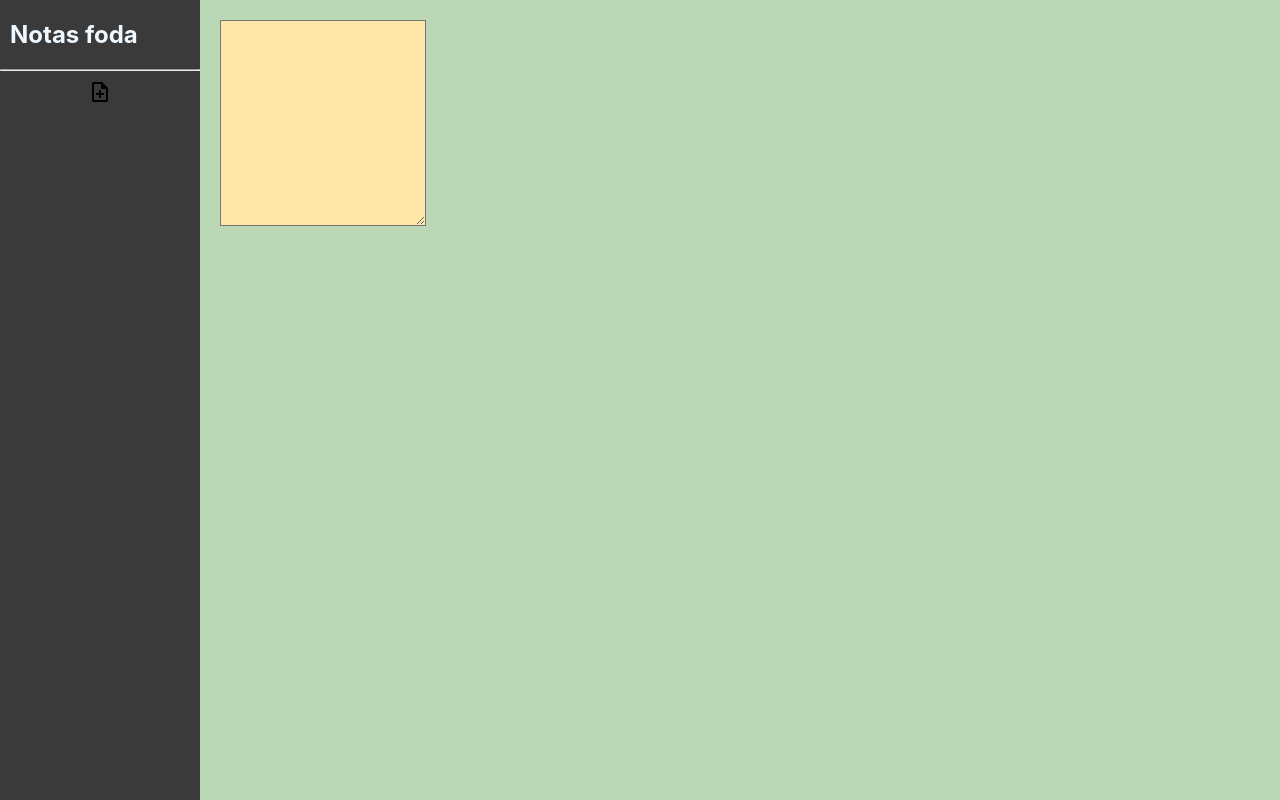
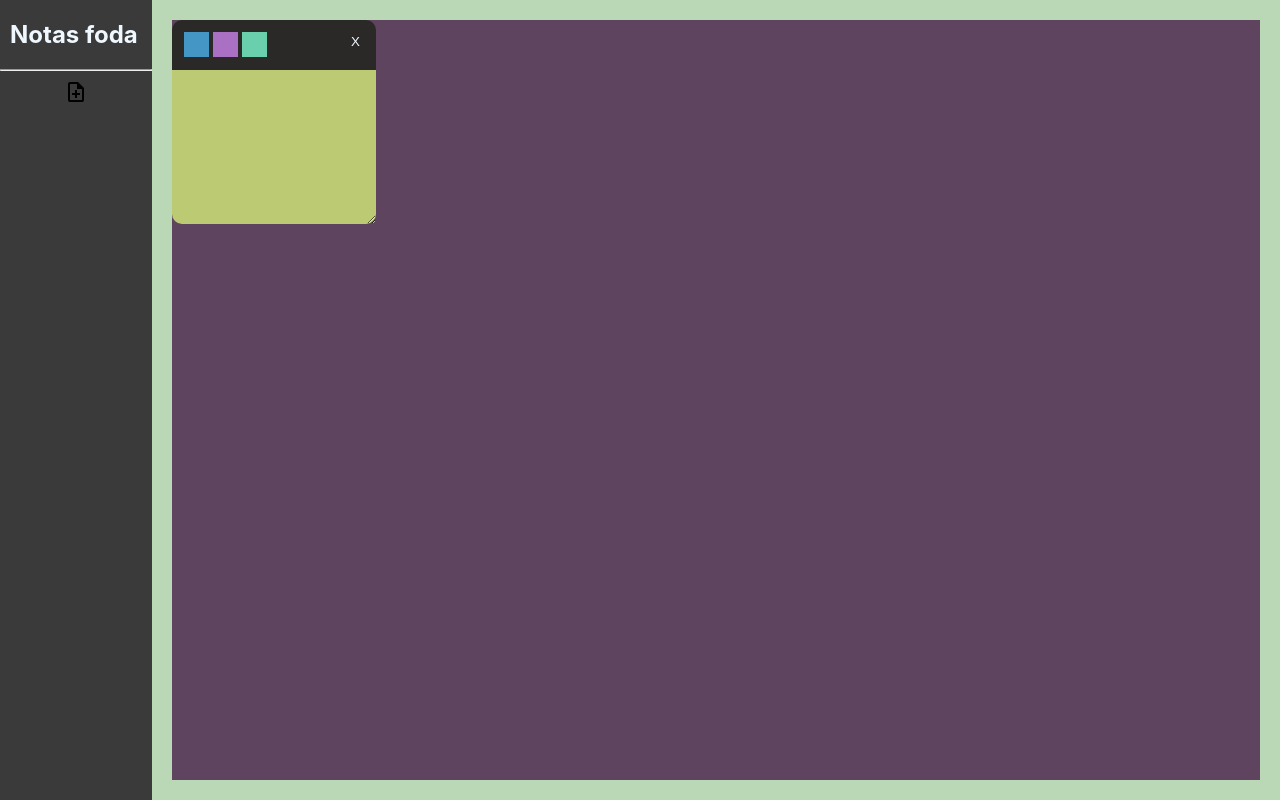
Before and after one commit to laychan25/dolist, a React (Create React App) app: page / in a window 1280 px wide. Both pictures are taken after a click on the button 100 px from the left and 93 px from the top of the page. Built offline with nearby package versions, Linux system fonts and the light colour scheme.

Commit message:
notas se movem e foco aplicado

```diff
--- a/src/Components/Nota/Nota.jsx
+++ b/src/Components/Nota/Nota.jsx
@@ -1,6 +1,7 @@
 import { useContext, useEffect, useRef, useState } from "react";
 import styles from "./nota.module.css";
 import { NotasContext } from "../../NotasContext";
+import React from "react";
 
 const Nota = () => {
   const { notas, setNotas } = useContext(NotasContext);
@@ -14,78 +15,146 @@ const Nota = () => {
 
   const [click, setClicado] = useState(false);
   const posicaoInicial = useRef({ x: 0, y: 0 });
-  const posicaoNotaInicial = useRef({ top: 0, left: 0 });
+  const posicaoNotaInicial = useRef({x: notas.left, y: notas.top});
+
   const notaArrastadaId = useRef(null);
 
-const [valorMovido, setValorMovido] = useState({ x: 0, y: 0 });
-  const [, setNovoValor] = useState({});
+  const valorMovido = useRef({ x: 0, y: 0 });
+
+
+  const containerRef = useRef(null);
+  const [tamanhoConteiner, seTamanho] = useState({ width: 0, height: 0 });
+
+  const notaWidth = 200;
+  const notaHeight = 200;
+  const padding = 20
+
+  const [zIndexMax , setIndex]= useState(2)
+  console.log(zIndexMax)
+
+  useEffect(() => {
+    if (containerRef.current) {
+      seTamanho({
+        width: containerRef.current.offsetWidth,
+       height: containerRef.current.offsetHeight,
+      });
+    }
+  }, []);
 
   const inicioNota = (e, id, notaTop, notaLeft) => {
     setClicado(true);
     posicaoInicial.current = { x: e.clientX, y: e.clientY };
     notaArrastadaId.current = id;
     posicaoNotaInicial.current = { top: notaTop, left: notaLeft };
+
   };
 
   const MoveNota = (e) => {
     if (click) {
-      setValorMovido({
+      valorMovido.current={
         x: e.clientX,
         y: e.clientY,
-      });
+      };
     }
+
   };
 
   const soltaNota = () => {
     const id = notaArrastadaId.current;
-    const deslocamentoX = valorMovido.x - posicaoInicial.current.x;
-    const deslocamentoY = valorMovido.y - posicaoInicial.current.y;
+
+    const maxX = tamanhoConteiner.width - notaWidth;
+    const maxY = tamanhoConteiner.height - notaHeight;
+
+    const deslocamentoX = valorMovido.current.x - posicaoInicial.current.x;
+    const deslocamentoY = valorMovido.current.y - posicaoInicial.current.y;
 
     const novaLeft = posicaoNotaInicial.current.left + deslocamentoX;
     const novaTop = posicaoNotaInicial.current.top + deslocamentoY;
 
-    setNovoValor({ top: novaTop, left: novaLeft });
-    handleMove(id, novaTop, novaLeft);
+
+    const novoX = Math.max(padding, Math.min(novaLeft, maxX));
+    const novoY = Math.max(padding, Math.min(novaTop, maxY));
+    handleMove(id, novoX, novoY);
     setClicado(false);
     notaArrastadaId.current = null;
+    posicaoNotaInicial.current = { top: 0, left: 0 };
+
   };
 
   useEffect(() => {
-    if (click === true) {
-      document.addEventListener("mousemove", (e) => MoveNota(e));
+  document.addEventListener("mousemove", MoveNota);
   document.addEventListener("mouseup", soltaNota);
-    }
+
   return () => {
     document.removeEventListener("mousemove", MoveNota);
     document.removeEventListener("mouseup", soltaNota);
   };
-  }, [click]);
+},);
 
-  const handleMove = (id, top, left) => {
+  const handleMove = (id, novoX, novoY) => {
     setNotas((prevNota) =>
-      prevNota.map((nota) =>
-         nota.id === id ? { ...nota, top, left } : nota
-      )
+      prevNota.map((nota) => (nota.id === id ? { ...nota, left:novoX, top:novoY } : nota))
     );
   };
 
+  const handleCor = (id, cor) => {
+    setNotas((prevNotas) =>
+      prevNotas.map((nota) => (nota.id === id ? { ...nota, cor: cor } : nota))
+    );
+  };
+
+  const handleFoco=(id)=>{
+     setNotas(prevNotas => prevNotas.map(nota=> nota.id === id ? {...nota, zIndex: zIndexMax }: nota ))
+     setIndex(prev=> prev + 1)
+  }
+
   return (
-    <>
+    <section ref={containerRef} className={styles.secao}>
       {notas.map((nota) => (
+        <React.Fragment key={nota.id}>
           <div
-          key={nota.id}
-          //onMouseDown={(e) => inicioNota(e, nota.id, nota.top, nota.left)}
-          style={{ position: 'absolute', left: `${nota.left}px`, top: `${nota.top}px` }}
-
+            onMouseDown={(e) => inicioNota(e, nota.id, nota.top, nota.left)}
+            style={{
+              position: "absolute",
+              left: `${nota.left}px`,
+              top: `${nota.top}px`,
+              zIndex: `${nota.zIndex}`
+            }}
           >
+            <header className={styles.cabecalho}>
+              <div>
+                <button
+                  className={`${styles.botao} ${styles.botaoAzul}`}
+                  onClick={() => handleCor(nota.id, "#4496c5")}
+                ></button>
+                <button
+                  className={`${styles.botao} ${styles.botaoRosa}`}
+                  onClick={() => handleCor(nota.id, "#a970c4")}
+                ></button>
+                <button
+                  className={`${styles.botao} ${styles.botaoVerde}`}
+                  onClick={() => handleCor(nota.id, "#6acfad")}
+                ></button>
+              </div>
+              <div>
+                <button className={styles.botaoApagar}>X</button>
+              </div>
+            </header>
             <textarea
+              style={{
+                backgroundColor: `${nota.cor}`,
+                height: "150px",
+                zIndex: `${nota.zIndex}`
+              }}
+               onClick={()=> handleFoco(nota.id)}
               className={`${styles.nota}`}
               value={nota.texto}
               onChange={(e) => handleChange(nota.id, e.target.value)}
             ></textarea>
           </div>
+        </React.Fragment>
       ))}
-    </>
+    </section>
   );
 };
 
--- a/src/Components/Nota/nota.module.css
+++ b/src/Components/Nota/nota.module.css
@@ -1,3 +1,10 @@
+.secao{
+  width: 85vw;
+  margin: 20px;
+  background-color: rgb(95, 68, 95);
+}
+
+
 .div{
     position: absolute;
     margin: 20px;
@@ -7,5 +14,54 @@
 .nota{
      width: 200px;
      height: 200px;
-     background-color: #FFE6A9 ;
+     border-bottom-left-radius: 10px;
+     border-bottom-right-radius: 10px;
+     border: none;
 }
+
+
+textarea:focus {
+  outline: none;
+  box-shadow: none;
+}
+
+
+.cabecalho{
+  display: flex;
+  padding: 10px;
+  background-color: rgb(43, 40, 40);
+  justify-content: space-between;
+  border-top-left-radius: 10px;
+   border-top-right-radius: 10px;
+
+}
+
+.botao{
+  width: 25px;
+  height: 25px;
+  margin: 2px;
+  border: none;
+}
+
+.botaoAzul{
+ background-color: #4496c5;
+}
+
+.botaoRosa{
+ background-color: #a970c4;
+}
+
+.botaoVerde{
+  background-color: #6acfad;
+}
+
+.botao:hover{
+    cursor: pointer;
+}
+
+.botaoApagar{
+  background: transparent;
+  border:  none;
+  color: aliceblue;
+
+}
--- a/src/Components/menu/containerNota/container.module.css
+++ b/src/Components/menu/containerNota/container.module.css
@@ -1,6 +1,6 @@
 .container{
     display: flex;
     position: relative;
-    background-color: blue;
+
 
 }
--- a/src/NotasContext.jsx
+++ b/src/NotasContext.jsx
@@ -14,15 +14,17 @@ export function NotasProvider({ children }) {
     setNotas((prevNotas) => {
       const ultimaNota = prevNotas[prevNotas.length - 1];
 
+
       const left = ultimaNota ? ultimaNota.left + 20 : 20;
       const top = ultimaNota ? ultimaNota.top + 20 : 20;
 
       const novaNota = {
         id: uuidv4(),
         texto: "",
-        cor: "#923333",
+        cor: '#bdca74',
         left,
         top,
+        zIndex: 1
       };
 
       return [...prevNotas, novaNota];
```
Lines whose indentation alone changed are shown as unchanged.
